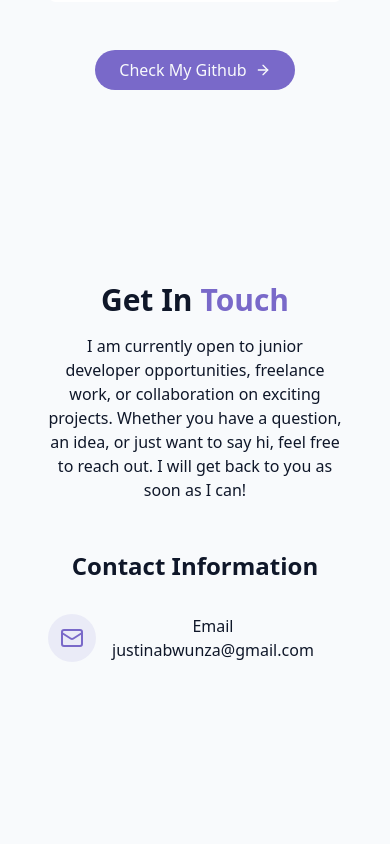
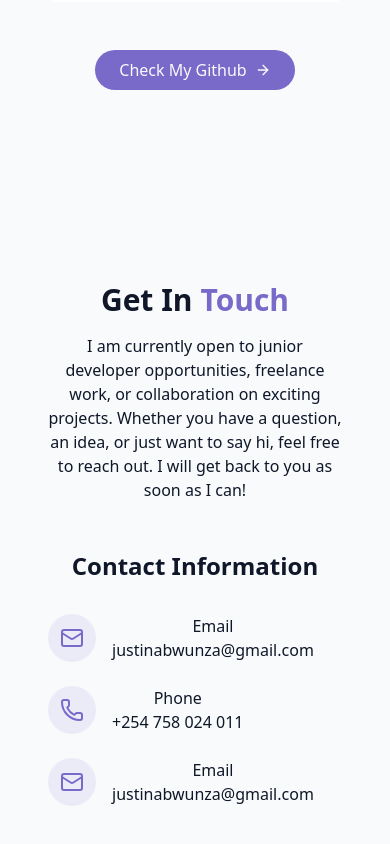
Before and after one commit to syntaxamurai/personal_portfolio, a React (Vite) app: page / in a window 390 px wide. Shown: the part 10282-11126 px from the top of the page. Before the commit the page ends 11040 px from the top, so only its background shows below. Built offline with nearby package versions, Linux system fonts and the light colour scheme.

Commit message:
Phone number added

```diff
--- a/src/components/ContactSection.jsx
+++ b/src/components/ContactSection.jsx
@@ -1,4 +1,4 @@
-import { Mail } from "lucide-react"
+import { Mail, Phone } from "lucide-react"
 
 export const ContactSection = () => {
     return (
@@ -32,6 +32,30 @@ export const ContactSection = () => {
                                 </a>
                             </div>
                         </div>
+
+                        <div className="flex items-start space-x-4">
+                            <div className="p-3 rounded-full bg-primary/10">
+                                <Phone className="h-6 w-6 text-primary"/>
+                            </div>
+                            <div>
+                                <h4 className="font-medium">Phone</h4>
+                                <a href="tel:+254758024011" className="text-muted-foreground hover:text-primary transition-colors">
+                                +254 758 024 011
+                                </a>
+                            </div>
+                        </div>
+
+                        <div className="flex items-start space-x-4">
+                            <div className="p-3 rounded-full bg-primary/10">
+                                <Mail className="h-6 w-6 text-primary"/>
+                            </div>
+                            <div>
+                                <h4 className="font-medium">Email</h4>
+                                <a href="mailto:justinabwunza@gmail.com" className="text-muted-foreground hover:text-primary transition-colors">
+                                justinabwunza@gmail.com
+                                </a>
+                            </div>
+                        </div>
                     </div>
                 </div>
             </div>
```
